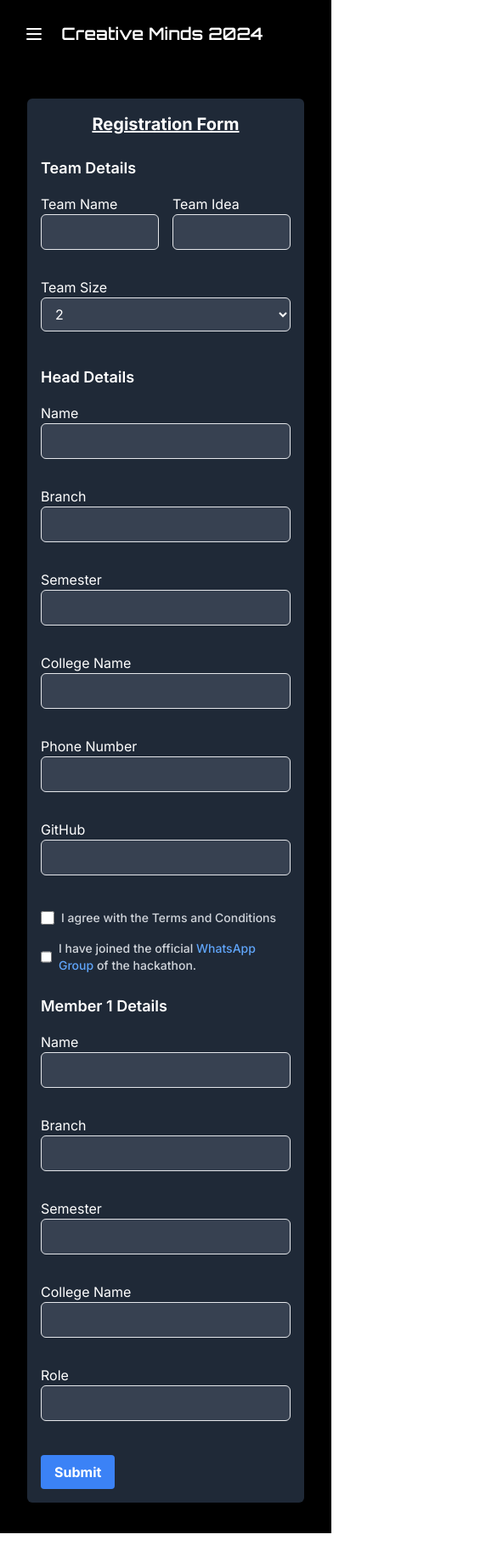
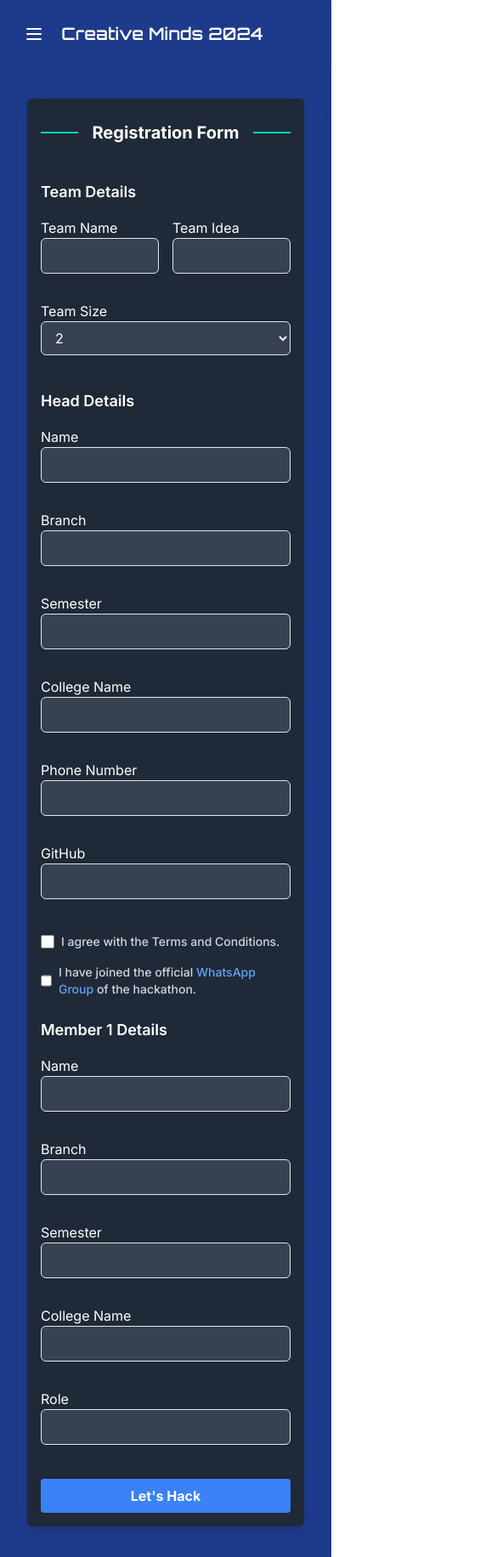
Before and after one commit to dev129/College-Campus-Creators-2024, a Next.js app: page /pages/Registration in a window 390 px wide. Shown: the top 1832 px of the page at 85% size, 585 px wide, since content can reach past the window. Before the commit the page ends 1804 px from the top, so only its background shows below. Built offline with nearby package versions, Linux system fonts and the light colour scheme; no server answers.

Commit message:
Tenth Commit
This commit contains integration of FAQ section, tooltip for terms and conditions, image optimisation using tatic import for responsiveness,  change of color scheme

```diff
--- a/app/components/Event.jsx
+++ b/app/components/Event.jsx
@@ -2,6 +2,7 @@ import React from 'react'
 import Image from "next/image";
 import Medal from "@/app/components/Medal";
 import TeamCards from './TeamCards';
+import FAQ from './FAQ';
 const Event = () => {
   return (
     <main className="container mx-auto px-4 py-16">
@@ -45,6 +46,7 @@ const Event = () => {
               <li>It's a starting point for your hackathon journey.</li>
               <li>Meet like-minded individuals and potentially form lasting connections.</li>
               <li>It's a fun and engaging way to challenge yourself and see what you can create with a limited toolset in a short amount of time.</li>
+              <li>No need to integrate backend (database, APIs etc.).</li>
             </ul>
           </div>
           <div className="md:w-1/2 relative h-64 w-full">
@@ -63,7 +65,7 @@ const Event = () => {
         <h2 className="text-4xl font-bold mb-6 ">
           Meet The Fabulous Team
         </h2>
-  <TeamCards/>
+        <TeamCards />
       </section>
       {/* How the event will happen */}
       <section className="mb-16 bg-gray-900 p-8 rounded-3xl shadow-lg hover:shadow-neon-green transition-all duration-300">
@@ -204,7 +206,7 @@ const Event = () => {
           The Challenge
         </h2>
         <p className="text-gray-300 mb-4">
-        Create something that benefits our college community! Lorem ipsum dolor sit amet, consectetur adipiscing elit. Nullam in dui mauris.
+          Create something that benefits our college community! Below are some ideas which you can try solving.
         </p>
         <div className="bg-gray-800 p-4 rounded-xl">
           <h3 className="text-2xl font-semibold mb-2 text-neon-pink">
@@ -283,6 +285,13 @@ const Event = () => {
           For any disputes, the decision of the hackathon lead is final.
         </p>
       </section>
+
+      <section className="bg-gray-900 text-white p-8 rounded-3xl shadow-lg hover:shadow-neon-blue transition-all duration-300 mt-16">
+      <h2 className="text-4xl font-bold mb-6 text-neon-pink">
+          Frequently Asked Questions
+        </h2>
+        <FAQ/>
+      </section>
     </main>
   )
 }
--- /dev/null
+++ b/app/components/FAQ.jsx
@@ -0,0 +1,77 @@
+'use client';
+
+import { useState } from 'react';
+
+const faqs = [
+  {
+    "question": "What technologies can I use during the hackathon?",
+    "answer": "You can use HTML, CSS, and vanilla JavaScript to build your projects. The Tailwind CSS framework is also allowed to help you style your applications. However, please refrain from using any AI website builders or software that automates the development process."
+  },
+  {
+    "question": "Can I use AI tools to assist with my coding?",
+    "answer": "Yes! You are welcome to use AI tools like ChatGPT and GitHub Copilot for assistance with coding, debugging, and brainstorming ideas. Just remember that the final implementation must be your own work."
+  },
+  {
+    "question": "How do I upload my code on github ?",
+    "answer": "After your successful registration a guie shall be uploaded on the official whatsapp  channel where you will know how to upload and share your github code. "
+  },
+  {
+    "question": "Is there a specific format for submitting my project?",
+    "answer": "Yes, please ensure that your project is submitted as a GitHub repository. Include a README file that explains your project, its features, and how to run it. Detailed instructions will help the judges understand your work better."
+  },
+  {
+    "question": "Can I use external libraries or frameworks besides Tailwind CSS?",
+    "answer": "No, for this hackathon, you are limited to using only HTML, CSS, vanilla JavaScript, and the Tailwind CSS framework. This ensures a level playing field and allows participants to showcase their skills in these core technologies."
+  },
+  {
+    "question": "What if I encounter technical issues during the hackathon?",
+    "answer": "If you face any technical difficulties, please reach out to the support team via the designated communication channel."
+  },
+  {
+    "question": "Are there any restrictions on the project themes?",
+    "answer": "While there are no strict restrictions on themes, we encourage you to create projects that are innovative, user-friendly, and demonstrate your creativity and are useful for colleges . Please ensure that your project adheres to the hackathon's guidelines and values."
+  },
+  {
+    "question": "How will the projects be judged?",
+    "answer": "Projects will be evaluated based on creativity, functionality, user experience, and adherence to the hackathon guidelines. A panel of judges will review each submission, and winners will be announced at the end of the event."
+  },
+  {
+    "question": "What resources are available to help me during the hackathon?",
+    "answer": "We will provide access to a variety of resources, including tutorials, documentation, and links to helpful tools. Additionally, you can connect with mentors and other participants for guidance and support."
+  },
+  {
+    "question": "Can I participate if I am a beginner in web development?",
+    "answer": "Absolutely! This hackathon is open to participants of all skill levels. It's a great opportunity to learn, collaborate, and improve your skills in frontend development. Don't hesitate to ask for help when you need it!"
+  }
+];
+
+const FAQ = () => {
+  const [openIndex, setOpenIndex] = useState(null);
+
+  const toggleFAQ = (index) => {
+    setOpenIndex(openIndex === index ? null : index);
+  };
+
+  return (
+    <div className="max-w-3xl mx-auto p-4 mt-5">
+      <div className="space-y-4 ">
+        {faqs.map((faq, index) => (
+          <div key={index} className="border-b  border-gray-200 pb-4">
+            <button
+              onClick={() => toggleFAQ(index)}
+              className="flex justify-between items-center w-full py-2 text-left text-lg font-medium  focus:outline-none focus:ring-2 focus:ring-indigo-500"
+            >
+              <span>{faq.question}</span>
+              <span>{openIndex === index ? '▲' : '▼'}</span>
+            </button>
+            {openIndex === index && (
+              <p className="mt-2 ">{faq.answer}</p>
+            )}
+          </div>
+        ))}
+      </div>
+    </div>
+  );
+};
+
+export default FAQ;
--- a/app/components/LandingPage.jsx
+++ b/app/components/LandingPage.jsx
@@ -1,6 +1,7 @@
 import React from "react";
 import Link from "next/link";
 import Image from "next/image";
+import hackathonposter from "@/public/hackathon-poster.webp"
 const LandingPage = () => {
 
   return (
@@ -28,14 +29,11 @@ const LandingPage = () => {
             </div>
           </div>
           <div className="w-full xl:w-3/5 flex justify-end p-12 overflow-hidden ">
-            <div>
-              <Image
-                src="/hackathon-poster.webp"
-                alt="HackathonImage"
-                width={500}
-                height={500}
-              />
-            </div>
+            <Image
+              src={hackathonposter}
+              alt=""
+              priority
+            />
           </div>
         </div>
       </div>
--- a/app/components/Navbar.jsx
+++ b/app/components/Navbar.jsx
@@ -10,7 +10,7 @@ const orbitron = Orbitron({ weight: ["600"], subsets: ["latin"] });
 
 const Navbar = () => {
   return (
-    <nav className="bg-transparent text-white shadow-md">
+    <nav className="bg-blue-900 text-white shadow-md">
       <div className="container mx-auto px-4">
         <div className="flex justify-between items-center py-4">
           <div className="flex items-center navbar-start">
@@ -21,6 +21,7 @@ const Navbar = () => {
                 width={80}
                 alt="Logo"
                 className="hidden lg:block"
+                priority
               />
             </Link>
             <div className="dropdown lg:hidden">
@@ -87,13 +88,12 @@ const Navbar = () => {
               Creative Minds 2024
             </h1>
           </div>
-
           <div className="flex items-center navbar-end">
             <div className="hidden lg:flex space-x-4">
               <Link href="/pages/AboutUs" passHref>
-                <span className="p-2 flex flex-col items-center hover:bg-blue-600 rounded-md transition-colors">
+                <span className="p-2 pt-2 flex flex-col items-center hover:bg-blue-600 rounded-md transition-colors tooltip tooltip-bottom "  data-tip="About Us">
                   <FaIdCard className="mb-1 text-xl" />
-                  <span className="text-sm">About Us</span>
+                  About Us
                 </span>
               </Link>
               <Link href="/pages/ContactUs" passHref>
--- a/app/components/RegistrationForm.jsx
+++ b/app/components/RegistrationForm.jsx
@@ -95,22 +95,23 @@ const RegistrationForm = () => {
         text: 'Your team is registered succesfully for Campus Creators',
         icon: 'success',
         confirmButtonText: 'Cool, Let`s Hack',
-        confirmButtonColor:"#06166A"
+        confirmButtonColor: "#06166A"
       })
     }
   };
 
   return (
-    <div className="bg-black bg-cover bg-no-repeat min-h-screen">
+    <div className="bg-blue-900 bg-cover bg-no-repeat min-h-screen">
       <div className="min-h-screen p-4 sm:p-8 backdrop-blur-xl">
         <div className="container mx-auto px-4 sm:px-6 lg:px-8">
           <form
             onSubmit={handleSubmit}
             className="p-4 sm:p-8 bg-gray-800 shadow-md rounded-md w-full max-w-3xl mx-auto text-white my-5"
           >
-            <h2 className="text-xl sm:text-2xl font-bold mb-6 underline text-center">
-              Registration Form
+            <h2 className="text-xl sm:text-2xl font-bold mb-6  text-center">
+              <div className="divider divider-accent">Registration Form</div>
             </h2>
+            <br />
 
             <h3 className="text-lg sm:text-xl font-semibold mb-4">
               Team Details
@@ -247,7 +248,18 @@ const RegistrationForm = () => {
                 className="ms-2 text-sm font-medium text-gray-300"
                 htmlFor="terms-checkbox"
               >
-                I agree with the Terms and Conditions
+                I agree with the{' '}
+                <span className="tooltip tooltip-right" data-tip="
+• Clean commit history required
+• One person per team
+• Use open-source software only
+• One entry per team
+• Teams of 2-4 members
+• HTML, CSS, Vanilla JS only
+• Tailwind CSS is permitted
+• Respect all participants and organizers">
+                  Terms and Conditions. </span>
+
               </label>
             </div>
             <div className="flex items-center mb-4">
@@ -359,9 +371,9 @@ const RegistrationForm = () => {
 
             <button
               type="submit"
-              className="bg-blue-500 hover:bg-blue-700 text-white font-bold py-2 px-4 rounded"
+              className="bg-blue-500 hover:bg-blue-700 text-white font-bold py-2 px-4 rounded w-full text-center"
             >
-              Submit
+              Let's Hack
             </button>
           </form>
         </div>
--- a/app/page.js
+++ b/app/page.js
@@ -2,12 +2,12 @@ import dynamic from "next/dynamic";
 import Navbar from "./components/Navbar";
 import { SpeedInsights } from "@vercel/speed-insights/next"
 import { Analytics } from "@vercel/analytics/react"
-const Landing = dynamic(() => import("@/app/components/LandingPage"),{ssr:true,loading:()=><p>Loading</p>});
+import LandingPage from "./components/LandingPage";
 const Home = () => {
   return (
     <div className="bg-black min-h-screen text-white ">
       <Navbar />
-      <Landing />
+      <LandingPage />
     </div>
   );
 };
--- a/app/pages/AboutUs/page.jsx
+++ b/app/pages/AboutUs/page.jsx
@@ -4,9 +4,10 @@ import dynamic from "next/dynamic";
 const EventPage=dynamic(()=>import('@/app/components/Event'),{ssr:true,loading:()=><p>Loading</p>})
 const Page = () => {
   return (
-    <div className="bg-black min-h-screen text-white">
+    <div className="bg-blue-900 min-h-screen text-white">
       <Navbar />
       <EventPage/>
+
     </div>
   );
 };
--- a/app/pages/ContactUs/page.jsx
+++ b/app/pages/ContactUs/page.jsx
@@ -1,13 +1,13 @@
 'use client';
-
 import Navbar from "@/app/components/Navbar";
 import Image from "next/image";
+import contactUsHackathonPoster from "@/public/hack-removebg-preview.png"
 import React, { useEffect, useState } from "react";
 import { useForm, ValidationError } from "@formspree/react";
 import Swal from "sweetalert2";
 
 const Page = () => {
-  const [state, handleSubmit, reset] = useForm("mrbzqkdb");
+  const [state, handleSubmit, reset] = useForm("xgvwkpdn");
   const [formSubmitted, setFormSubmitted] = useState(false);
 
   // Handle form submission
@@ -38,7 +38,7 @@ const Page = () => {
     <div className="bg-black text-white">
       <Navbar />
 
-      <section className="bg-white dark:bg-gray-900">
+      <section className="bg-blue-900">
         <div className="container px-6 py-12 mx-auto">
           <div>
             <p className="font-medium text-blue-500 dark:text-blue-400">
@@ -53,11 +53,11 @@ const Page = () => {
           </div>
           <div className="grid grid-cols-1 gap-12 mt-10 lg:grid-cols-2">
             <div className="align-middle">
-              <Image src='/hack-removebg-preview.png' width={500} height={500} alt="Contact Image" priority />
+              <Image src={contactUsHackathonPoster}  alt="Contact Image" priority />
             </div>
             <div className="p-4 py-6 rounded-lg bg-gray-50 dark:bg-gray-800 md:p-8">
               <form
-                action="https://formspree.io/f/mrbzqkdb"
+                action="https://formspree.io/f/xgvwkpdn"
                 method="POST"
                 className="space-y-4"
                 onSubmit={onSubmit} // Use custom onSubmit handler
```
Lines whose indentation alone changed are shown as unchanged.
